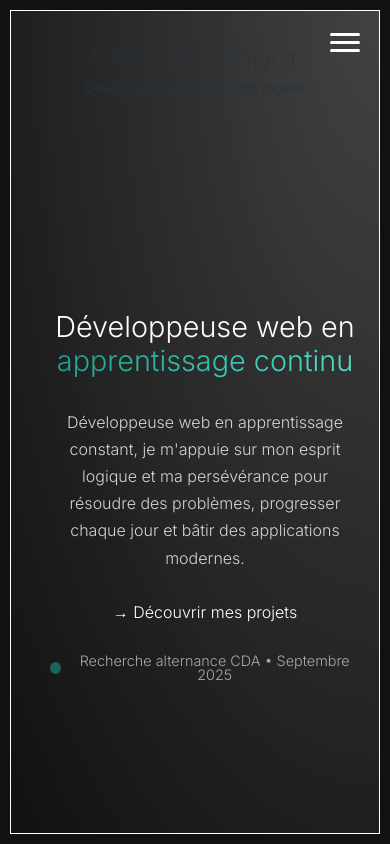
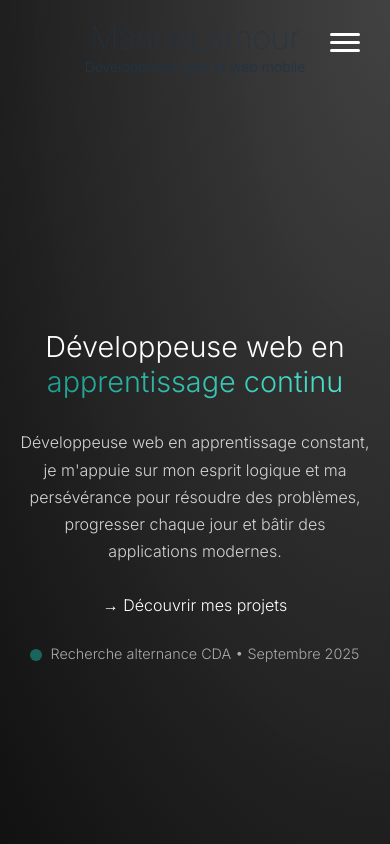
Before and after one commit to LamourMarine/portfolio-marine-lamour, a Vue app: page / in a window 390 px wide. Built offline with nearby package versions, Linux system fonts and the light colour scheme.

Commit message:
fix: center content properly on mobile by removing nested padding

```diff
--- a/src/App.vue
+++ b/src/App.vue
@@ -119,13 +119,13 @@ body {
 
 #app {
   display: flex;
-  flex-direction: row;
   padding: 20px;
   width: 100%;
   text-align: left;
   position: relative;
   z-index: 1;
 }
+
 
 /* Header mobile (affiché uniquement sur mobile) */
 .mobile-header {
@@ -250,12 +250,23 @@ main {
 /* Mobile */
 @media (max-width: 768px) {
   .frame {
-    inset: 10px;
+    inset: 0px;
+    border: none;
+    position: fixed;
+    top: 0;
+    left: 0;
+    right: 0;
+    bottom: 0;
+    width: 100vw;
+    overflow-x: hidden;
   }
 
   #app {
     flex-direction: column;
-    padding: 10px;
+    padding: 0px;
+    width: 100vw;
+    max-width: 100vw;
+    box-sizing: border-box;
   }
 
   .hamburger {
@@ -267,7 +278,9 @@ main {
     display: block;
     text-align: center;
     margin-bottom: 20px;
-    padding-top: 20px;
+    padding: 20px 15px 0 15px;
+    width: 100%;
+    box-sizing: border-box;
   }
 
   .header-names-mobile {
@@ -318,8 +331,10 @@ main {
   }
 
   main {
-    padding: 10px;
+    padding: 0px;
     width: 100%;
+    max-width: 100vw;
+    box-sizing: border-box;
   }
 }
 
@@ -337,4 +352,28 @@ main {
     width: 80%;
   }
 }
+
+/* Petits mobiles comme iPhone 11 (375px) */
+@media (max-width: 400px) {
+  .mobile-header h1 {
+    font-size: 32px; /* Plus petit pour iPhone 11 */
+  }
+
+  .mobile-header .tagline {
+    font-size: 14px;
+  }
+
+  .sidebar {
+    width: 85%; /* Plus large sur petit écran */
+    padding: 20px;
+  }
+
+  #app {
+    padding: 0px; /* Encore moins de padding */
+  }
+
+  main {
+    padding: 0px;
+  }
+}
 </style>
--- a/src/components/Projects.vue
+++ b/src/components/Projects.vue
@@ -445,8 +445,11 @@ const otherProjects = [
 /* Mobile */
 @media (max-width: 768px) {
   .project-container {
-    margin-left: 0;
+    margin: 0;
     padding: 20px 15px;
+    width: 100%;
+    max-width: 100vw;
+    box-sizing: border-box;
   }
 
   .title {
```
